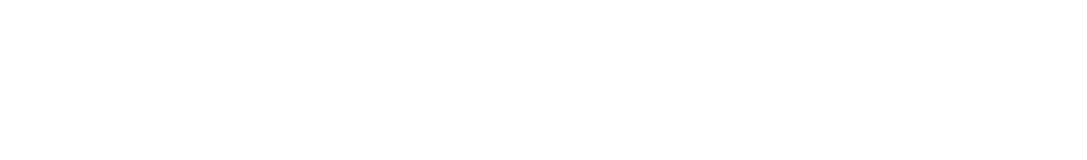
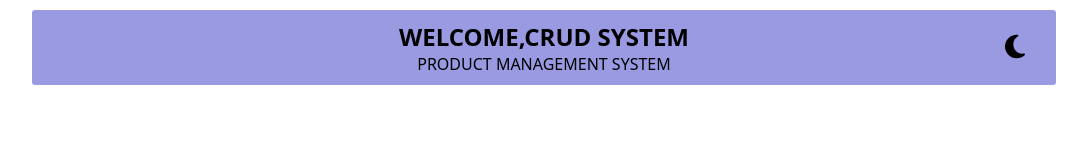
Before and after one commit to nkhlawy6/Product_Management_System, a plain HTML site: page index.html in a window 1280 px wide. Shown: the whole page, without its empty margins (96-1183 px from the left). Drawn offline with Linux system fonts and the light colour scheme.

Commit message:
Initial layout setup: basic structure, header with initial styling, and preliminary dark mode implementation

```diff
--- a/index.html
+++ b/index.html
@@ -4,8 +4,20 @@
     <meta charset="UTF-8">
     <meta name="viewport" content="width=device-width, initial-scale=1.0">
     <title>Product Management System </title>
+    <link rel="stylesheet" href="style.css">
 </head>
 <body>
+    <div class="container">
+        <header class="head">
+            <h2>Welcome,CRUD System</h2>
+            <p>Product Management System</p>
+            <img src="./moon-solid.svg" alt="dark-mode" class="i-dark-mode" id="dark-mode">
+        </header>
+        <div class="inputs">
+        </div>
+        <div class="outputs"></div>
+    </div>
 
+    <script src="index.js"></script>
 </body>
 </html>
--- a/index.js
+++ b/index.js
@@ -0,0 +1,7 @@
+
+//darkMode function
+let bodyDarkMode=document.getElementById('dark-mode');
+bodyDarkMode.addEventListener('click',() => {
+   document.body.classList.toggle('body-dark-mode');
+
+ })
--- a/style.css
+++ b/style.css
@@ -0,0 +1,40 @@
+*{
+    margin: 0;
+    padding: 0;
+    box-sizing: border-box;
+}
+
+:root{
+    --bg-color:white;
+    --text-color: black;
+}
+.body-dark-mode{
+    background-color:#111;
+    color:#eee;
+}
+
+
+body{
+    background-color: var(--bg-color);
+    color: var(--text-color);
+    font-family: 'system-ui';
+}
+.container{
+    width: 80%;
+    margin: 0 auto;
+}
+.container .head{
+    position: relative;
+    text-align: center;
+    margin: 10px 0;
+    text-transform: uppercase;
+    background-color: #9a9ae3;
+    padding: 10px;
+    border-radius: 3px;
+}
+.head .i-dark-mode{
+    width: 20px;
+    position: absolute;
+    right: 31px;
+    bottom: 25px;
+}
```
Also changed, not shown: moon-solid.svg (added).
